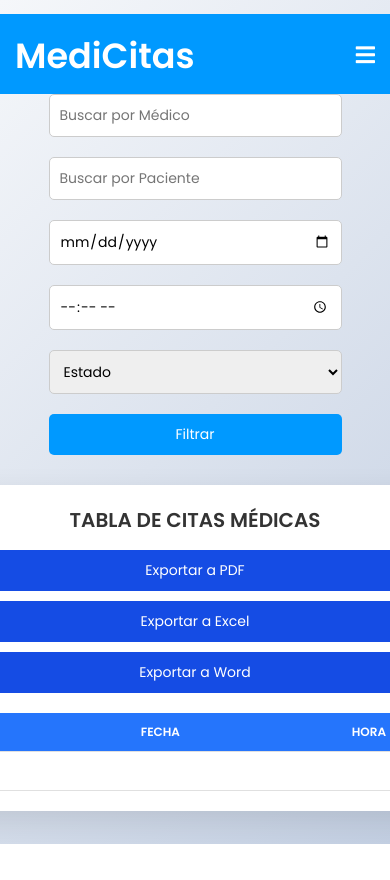
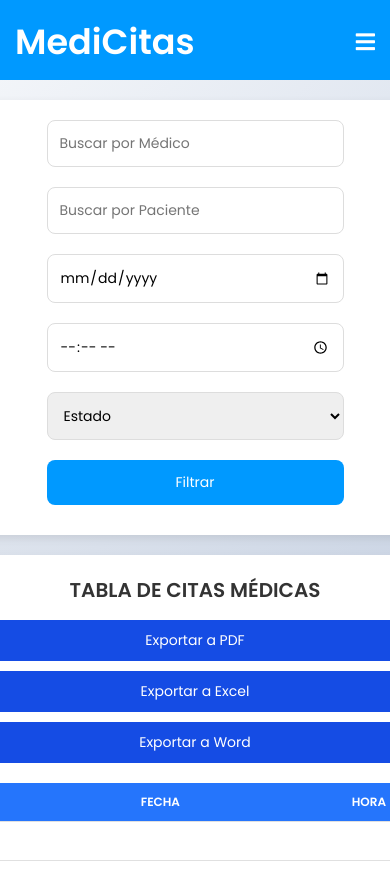
Before and after one commit to DianyLiz/SistemaWebI, a PHP site: page /tcpdf/ListadeCitas.php in a window 390 px wide; the page is wider, and only the part inside the window is pictured. Shown: the top 880 px of that part. Before the commit the page ends 844 px from the top of that part, so only its background shows below. Run offline with PHP 8.4, Linux system fonts and the light colour scheme; data that the repository does not hold is empty; some libraries are stand-ins or nearby versions.

Commit message:
Terminando la interfaz de el formulario de tabla de citas

```diff
--- a/css/tabla.css
+++ b/css/tabla.css
@@ -1,4 +1,4 @@
-/* General */
+
 body {
     font-family: 'Poppins', sans-serif;
     background: linear-gradient(135deg, #f5f7fa, #c3cfe2);
@@ -11,7 +11,6 @@
     min-height: 100vh;
 }
 
-/* Barra de navegación */
 nav {
     width: 100%;
     background-color: #0099ff;
@@ -53,7 +52,6 @@
     color: white;
 }
 
-/* Contenedor de la tabla */
 .table-container {
     background: white;
     padding: 25px;
@@ -65,7 +63,6 @@
     text-align: center;
 }
 
-/* Título */
 h2 {
     color: #333;
     font-size: 24px;
@@ -74,7 +71,6 @@
     text-transform: uppercase;
 }
 
-/* Tabla */
 table {
     width: 100%;
     border-collapse: collapse;
@@ -127,7 +123,7 @@
     color: #dc3545;
 }
 
-/* Barra de búsqueda */
+
 .filter-container {
     display: flex;
     justify-content: center;
@@ -182,9 +178,35 @@
     font-size: 14px;
 }
 
+
 .btn-pdf:hover, .btn-excel:hover, .btn-word:hover {
-    background-color: #218838;
+    background-color: #9bbdf0;
 }
+
+.pagination {
+    margin-top: 20px;
+    text-align: center;
+}
+
+.pagination a {
+    display: inline-block;
+    padding: 10px 15px;
+    margin: 5px;
+    background: #0099ff;
+    color: white;
+    border-radius: 5px;
+    text-decoration: none;
+}
+
+.pagination a.active {
+    background: #0077cc;
+    font-weight: bold;
+}
+
+.pagination a:hover {
+    background: #005fa3;
+}
+
 
 @media (max-width: 768px) {
     .table-container {
@@ -224,4 +246,67 @@
         width: 100%;
         margin-right: 0;
     }
+.filter-container {
+    background: #ffffff;
+    padding: 20px;
+    border-radius: 10px;
+    box-shadow: 0 4px 10px rgba(0, 0, 0, 0.1);
+    margin-bottom: 20px;
+    width: 100%;
+    max-width: 1200px;
+    margin: 20px auto;
 }
+
+.filter-container form {
+    display: flex;
+    justify-content: space-between;
+    align-items: center;
+    gap: 10px;
+    flex-wrap: wrap;
+}
+
+.filter-container input,
+.filter-container select {
+    padding: 12px;
+    border: 1px solid #ddd;
+    border-radius: 8px;
+    font-size: 14px;
+    flex: 1;
+    min-width: 150px;
+    transition: border-color 0.3s ease;
+}
+
+.filter-container input:focus,
+.filter-container select:focus {
+    border-color: #0099ff;
+    outline: none;
+}
+
+.filter-container button {
+    background-color: #0099ff;
+    color: white;
+    padding: 12px 24px;
+    border: none;
+    border-radius: 8px;
+    cursor: pointer;
+    font-size: 14px;
+    transition: background-color 0.3s ease;
+}
+
+.filter-container button:hover {
+    background-color: #0077cc;
+}
+
+@media (max-width: 768px) {
+    .filter-container form {
+        flex-direction: column;
+    }
+
+    .filter-container input,
+    .filter-container select,
+    .filter-container button {
+        width: 100%;
+        margin-bottom: 10px;
+    }
+}
+}
--- a/medicos/ListadeCitas.php
+++ b/medicos/ListadeCitas.php
@@ -7,16 +7,13 @@
 use PhpOffice\PhpSpreadsheet\Writer\Xlsx;
 use PhpOffice\PhpWord\PhpWord;
 
-include '../conexion.php'; // Asegúrate de que la ruta es correcta
-
-// Variables de filtro
+include '../conexion.php';
 $medico_filter = $_GET['medico'] ?? '';
 $paciente_filter = $_GET['paciente'] ?? '';
 $fecha_filter = $_GET['fecha'] ?? '';
 $hora_filter = $_GET['hora'] ?? '';
 $estado_filter = $_GET['estado'] ?? '';
 
-// Consulta SQL con filtros
 $sql = "SELECT U1.nombre + ' ' + U1.apellido AS paciente,
                U2.nombre + ' ' + U2.apellido AS medico,
                Citas.fecha,
@@ -53,7 +50,6 @@
     die("Error al ejecutar la consulta: " . $e->getMessage());
 }
 
-// Generar PDF
 if (isset($_GET['export_pdf'])) {
     $html = "<h1>Lista de Citas Médicas</h1>";
     $html .= "<table border='1' cellpadding='10' cellspacing='0'>";
@@ -90,7 +86,6 @@
     exit;
 }
 
-// Exportar a Excel
 if (isset($_GET['export_excel'])) {
     $spreadsheet = new Spreadsheet();
     $sheet = $spreadsheet->getActiveSheet();
@@ -118,7 +113,6 @@
     exit;
 }
 
-// Exportar a Word
 if (isset($_GET['export_word'])) {
     $phpWord = new PhpWord();
     $section = $phpWord->addSection();
@@ -157,6 +151,71 @@
     <link rel="stylesheet" href="../css/estilo.css">
     <link rel="stylesheet" href="../css/tabla.css">
     <link rel="stylesheet" href="https://cdnjs.cloudflare.com/ajax/libs/font-awesome/5.15.3/css/all.min.css"/>
+    <style>
+        .filter-container {
+            background: #ffffff;
+            padding: 20px;
+            border-radius: 10px;
+            box-shadow: 0 4px 10px rgba(0, 0, 0, 0.1);
+            margin-bottom: 20px;
+            width: 100%;
+            max-width: 1200px;
+            margin: 20px auto;
+        }
+
+        .filter-container form {
+            display: flex;
+            justify-content: space-between;
+            align-items: center;
+            gap: 10px;
+            flex-wrap: wrap;
+        }
+
+        .filter-container input,
+        .filter-container select {
+            padding: 12px;
+            border: 1px solid #ddd;
+            border-radius: 8px;
+            font-size: 14px;
+            flex: 1;
+            min-width: 150px;
+            transition: border-color 0.3s ease;
+        }
+
+        .filter-container input:focus,
+        .filter-container select:focus {
+            border-color: #0099ff;
+            outline: none;
+        }
+
+        .filter-container button {
+            background-color: #0099ff;
+            color: white;
+            padding: 12px 24px;
+            border: none;
+            border-radius: 8px;
+            cursor: pointer;
+            font-size: 14px;
+            transition: background-color 0.3s ease;
+        }
+
+        .filter-container button:hover {
+            background-color: #0077cc;
+        }
+
+        @media (max-width: 768px) {
+            .filter-container form {
+                flex-direction: column;
+            }
+
+            .filter-container input,
+            .filter-container select,
+            .filter-container button {
+                width: 100%;
+                margin-bottom: 10px;
+            }
+        }
+    </style>
 </head>
 <body>
 <nav>
@@ -189,6 +248,7 @@
         </form>
     </div>
 
+
     <div class="table-container">
         <h2>Tabla de Citas Médicas</h2>
         <div class="export-buttons">
@@ -208,7 +268,6 @@
             </thead>
             <tbody>
                 <?php
-                // Mapeo de estados a clases CSS
                 $estadoClases = [
                     'Confirmada' => 'confirmed',
                     'Pendiente' => 'pending',
@@ -238,7 +297,6 @@
 </main>
 
 <?php
-// Cerrar conexión
 $conn = null;
 ?>
 
```
Also changed, not shown: README.md.
